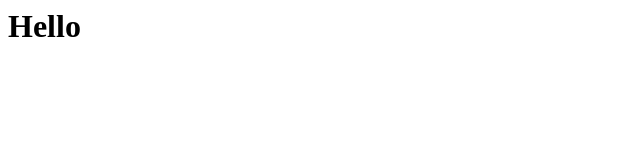
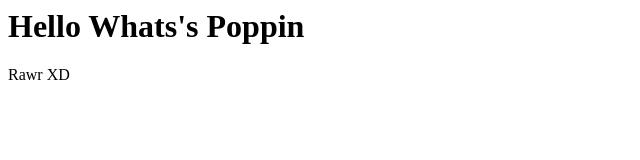
Before and after one commit to Clarence-K/CKLab, a plain HTML site: page index.html in a window 1280 px wide. Shown: the whole page, without its empty margins (0-640 px from the left). Drawn offline with Linux system fonts and the light colour scheme.

Commit message:
Update index.html

```diff
--- a/index.html
+++ b/index.html
@@ -1,5 +1,8 @@
 <html>
 <body>
-<h1>Hello</h1>
+<h1>Hello Whats's Poppin</h1>
+  <p>
+    Rawr XD
+  </p>
 </body>
 </html>
```
